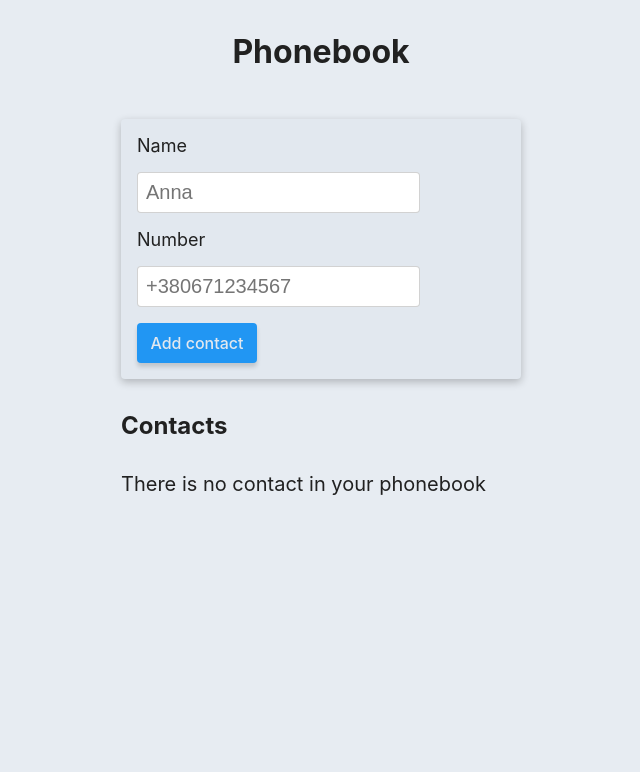
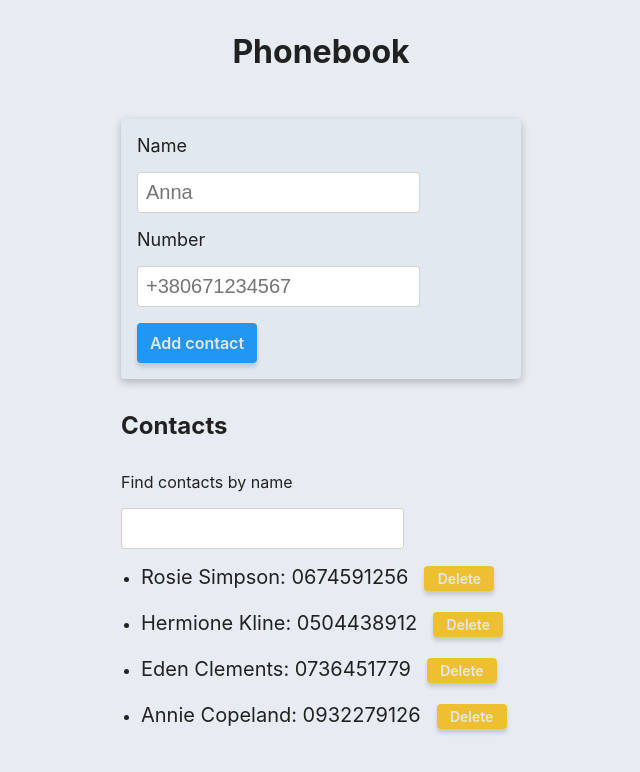
Before and after one commit to AnnaTsepilova/goit-react-woolf-hw-02-phonebook, a React (Create React App) app: page / in a window 1280 px wide. Shown: the top 772 px of the page, without its empty margins (319-959 px from the left). Built offline with nearby package versions, Linux system fonts and the light colour scheme.

Commit message:
add task-03, 04

```diff
--- a/src/components/App/App.jsx
+++ b/src/components/App/App.jsx
@@ -5,26 +5,19 @@ import css from './App.module.css';
 import ContactForm from 'components/ContactForm/ContactForm';
 import ContactsList from 'components/ContactsList/ContactsList';
 import Section from 'components/Section/Section';
+import Filter from 'components/Filter/Filter';
 
 class App extends Component {
   state = {
-    contacts: [],
+    contacts: [
+      { id: 'id-1', name: 'Rosie Simpson', number: '0674591256' },
+      { id: 'id-2', name: 'Hermione Kline', number: '0504438912' },
+      { id: 'id-3', name: 'Eden Clements', number: '0736451779' },
+      { id: 'id-4', name: 'Annie Copeland', number: '0932279126' },
+    ],
+    filter: '',
     name: '',
     number: '',
-  };
-
-  addContact = contact => {
-    const isInContacts = this.state.contacts.some(
-      ({ name }) => name.toLowerCase() === contact.name.toLowerCase()
-    );
-
-    if (isInContacts) {
-      alert(`${contact.name} is already in contacts`);
-      return;
-    }
-    this.setState(prevState => ({
-      contacts: [{ id: nanoid(), ...contact }, ...prevState.contacts],
-    }));
   };
 
   formSubmitHandler = data => {
@@ -36,16 +29,25 @@ class App extends Component {
     // );
     // console.log(isContact);
     // if (isContact.length) {
-    //   Notify.warning(`${data.name} is already in contacts`, {
-    //     background: '#eebf31',
-    //     fontSize: '16px',
-    //     width: '350px',
-    //   });
+    //  alert(`${data.name} is already in contacts`);
     //   return;
     // }
     this.setState(prevState => ({
       contacts: [...prevState.contacts, contact],
     }));
+  };
+
+  handleFilter = value => {
+    this.setState(() => ({
+      filter: value,
+    }));
+  };
+
+  getContacts = () => {
+    const { contacts, filter } = this.state;
+    return contacts.filter(contact =>
+      contact.name.toLowerCase().includes(filter.toLowerCase())
+    );
   };
 
   render() {
@@ -56,7 +58,8 @@ class App extends Component {
           <ContactForm onSubmit={this.formSubmitHandler} />
         </Section>
         <Section title="Contacts">
-          <ContactsList contacts={this.state.contacts} />
+          <Filter filterByName={this.handleFilter} />
+          <ContactsList contacts={this.getContacts()} />
         </Section>
       </section>
     );
--- a/src/components/ContactForm/ContactForm.module.css
+++ b/src/components/ContactForm/ContactForm.module.css
@@ -45,7 +45,7 @@
   background-color: #2196f3;
   box-shadow: 0px 4px 4px rgba(0, 0, 0, 0.15);
   font-family: inherit;
-  font-weight: 500;
+  font-weight: 600;
   font-size: 16px;
 
   cursor: pointer;
--- a/src/components/ContactsList/ContactsList.jsx
+++ b/src/components/ContactsList/ContactsList.jsx
@@ -24,7 +24,9 @@ export default function ContactsList({ contacts, onDelete }) {
           );
         })
       ) : (
-        <span className={css.text}>There is no contact in your phonebook</span>
+        <span className={css.text}>
+          There is no contact in your phonebook. Add your first!
+        </span>
       )}
     </ul>
   );
--- /dev/null
+++ b/src/components/Filter/Filter.jsx
@@ -0,0 +1,17 @@
+import css from './Filter.module.css';
+import cssInput from '../ContactForm/ContactForm.module.css';
+import cssText from '../ContactForm/ContactForm.module.css';
+
+export default function Filter({ searchQuery, filterByName }) {
+  return (
+    <div className={css.filterContainer}>
+      <p className={cssText.text}>Find contacts by name</p>
+      <input
+        className={cssInput.contactInput}
+        type="text"
+        value={searchQuery}
+        onChange={event => filterByName(event.target.value)}
+      />
+    </div>
+  );
+}
--- /dev/null
+++ b/src/components/Filter/Filter.module.css
@@ -0,0 +1,3 @@
+.filterContainer {
+  margin-bottom: 16px;
+}
```
